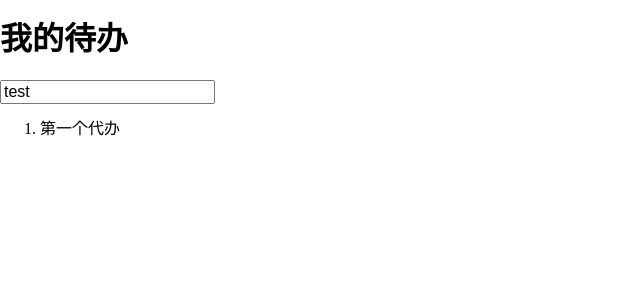
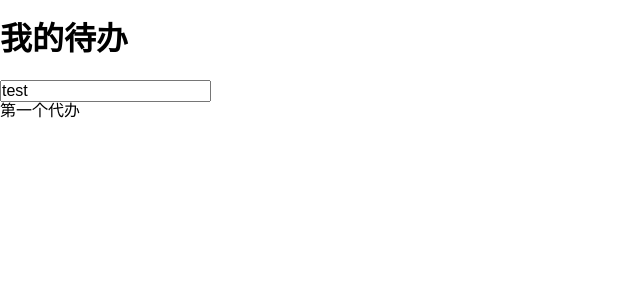
Before and after one commit to limianhust/React2, a React (Create React App) app: page / in a window 1280 px wide. Shown: the top 300 px of the page, without its empty margins (0-640 px from the left). Built offline with nearby package versions, Linux system fonts and the light colour scheme.

Commit message:
添加 reset.css

```diff
--- a/src/App.js
+++ b/src/App.js
@@ -2,6 +2,7 @@
 //import logo from './logo.svg';
 import './App.css';
 import 'normalize.css'
+import './reset.css'
 import TodoInput from './TodoInput';
 
 class App extends Component {
--- /dev/null
+++ b/src/reset.css
@@ -0,0 +1,17 @@
+*{
+    margin: 0;
+    padding: 0;
+    box-sizing: border-box;
+}
+*::after{
+    box-sizing: border-box;
+}
+*::before{
+    box-sizing: border-box;
+}
+ol,ul,dl{
+    list-style: none;
+}
+a{
+    color: inherit;
+}
```
